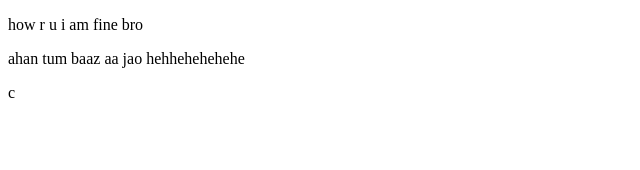
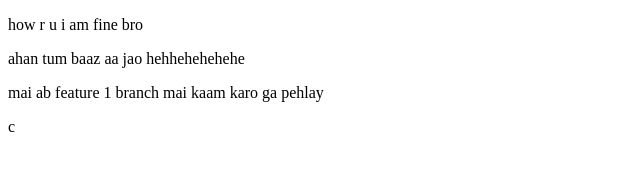
Before and after one commit to hamdan-de/LocalRepo, a plain HTML site: page index.html in a window 1280 px wide. Shown: the whole page, without its empty margins (0-640 px from the left). Drawn offline with Linux system fonts and the light colour scheme.

Commit message:
Add new para in feature 1

```diff
--- a/index.html
+++ b/index.html
@@ -8,5 +8,6 @@
   <body>
     <p>how r u i am fine bro</p>
     <p>ahan tum baaz aa jao hehhehehehehe</p>
+    <p>mai ab feature 1 branch mai kaam karo ga pehlay</p>
 </html>
 c
```
